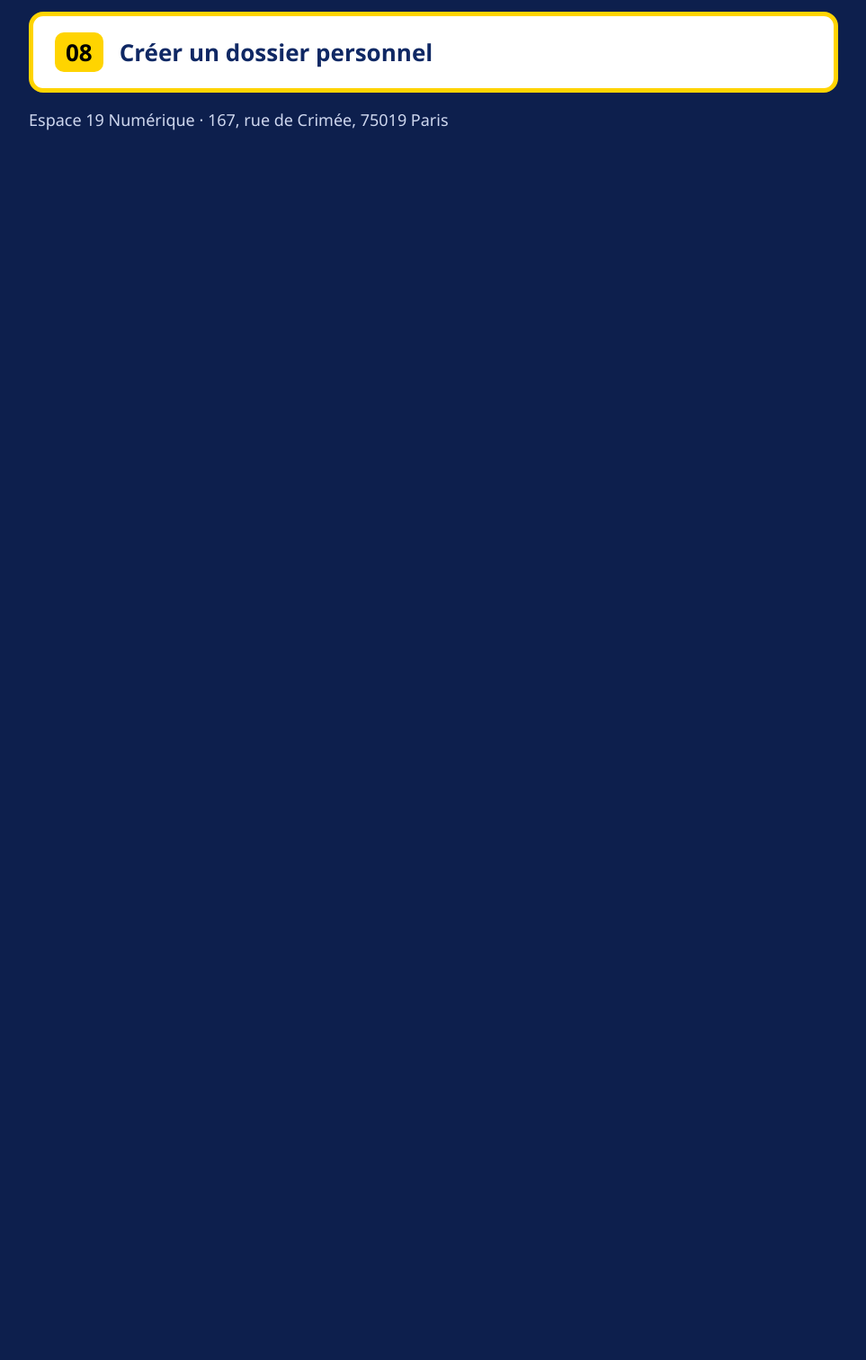
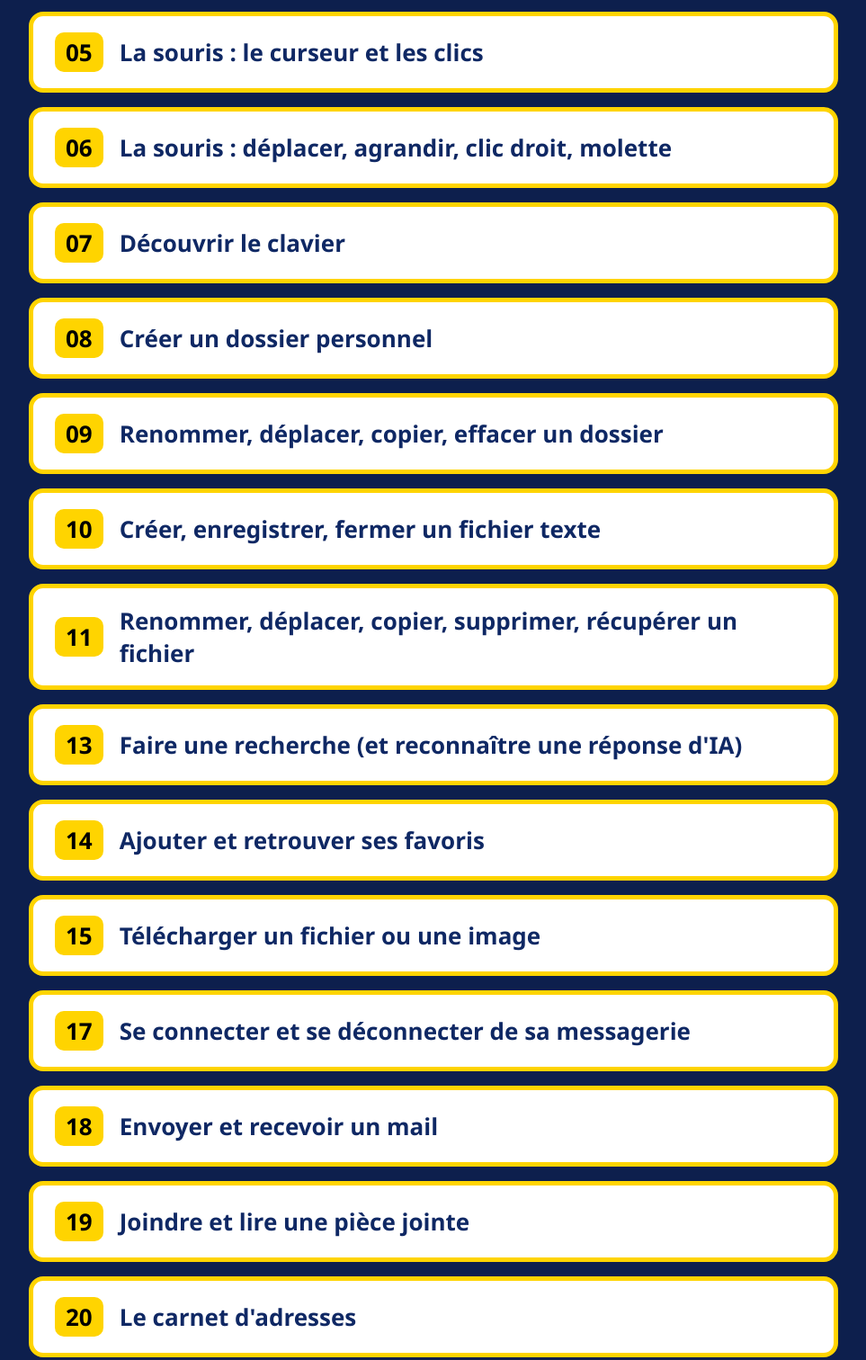
Before and after one commit to michel-sawena/espace19-aide-memoire, a plain HTML site: page index.html in a window 1280 px wide. Shown: the part 388-1900 px from the top of the page at 90% size, without its empty margins (158-1121 px from the left). Before the commit the page ends 800 px from the top, so only its background shows below. Drawn offline with Linux system fonts and the light colour scheme.

Commit message:
Accueil : liens vers les 17 pages interactives de la Formation débutant
Co-Authored-By: Claude Opus 5.5 <noreply@anthropic.com>
Claude-Session: https://claude.ai/code/session_013TJUC7ZY5DgGYME82WzsxX

```diff
--- a/index.html
+++ b/index.html
@@ -15,6 +15,20 @@ p{font-size:18px;color:#cfd8ef}
 <p>Choisissez une leçon. Regardez la démonstration, puis faites l'exercice. À utiliser de préférence sur un ordinateur avec une souris.</p>
 <a class="lecon" href="02-allumer-eteindre/"><span>02</span> Allumer et éteindre l'ordinateur</a>
 <a class="lecon" href="03-session-bureau/"><span>03</span> Ouvrir sa session et découvrir le bureau</a>
+<a class="lecon" href="05-souris-clics/"><span>05</span> La souris : le curseur et les clics</a>
+<a class="lecon" href="06-souris-gestes/"><span>06</span> La souris : déplacer, agrandir, clic droit, molette</a>
+<a class="lecon" href="07-clavier/"><span>07</span> Découvrir le clavier</a>
 <a class="lecon" href="08-creer-un-dossier/"><span>08</span> Créer un dossier personnel</a>
+<a class="lecon" href="09-gerer-dossier/"><span>09</span> Renommer, déplacer, copier, effacer un dossier</a>
+<a class="lecon" href="10-fichier-texte/"><span>10</span> Créer, enregistrer, fermer un fichier texte</a>
+<a class="lecon" href="11-gerer-fichier/"><span>11</span> Renommer, déplacer, copier, supprimer, récupérer un fichier</a>
+<a class="lecon" href="13-recherche/"><span>13</span> Faire une recherche (et reconnaître une réponse d'IA)</a>
+<a class="lecon" href="14-favoris/"><span>14</span> Ajouter et retrouver ses favoris</a>
+<a class="lecon" href="15-telecharger/"><span>15</span> Télécharger un fichier ou une image</a>
+<a class="lecon" href="17-messagerie-connexion/"><span>17</span> Se connecter et se déconnecter de sa messagerie</a>
+<a class="lecon" href="18-envoyer-mail/"><span>18</span> Envoyer et recevoir un mail</a>
+<a class="lecon" href="19-piece-jointe/"><span>19</span> Joindre et lire une pièce jointe</a>
+<a class="lecon" href="20-carnet-adresses/"><span>20</span> Le carnet d'adresses</a>
+<a class="lecon" href="26-arnaques/"><span>26</span> Repérer les arnaques</a>
 <p>Espace 19 Numérique · 167, rue de Crimée, 75019 Paris</p>
 </main></body></html>
```
